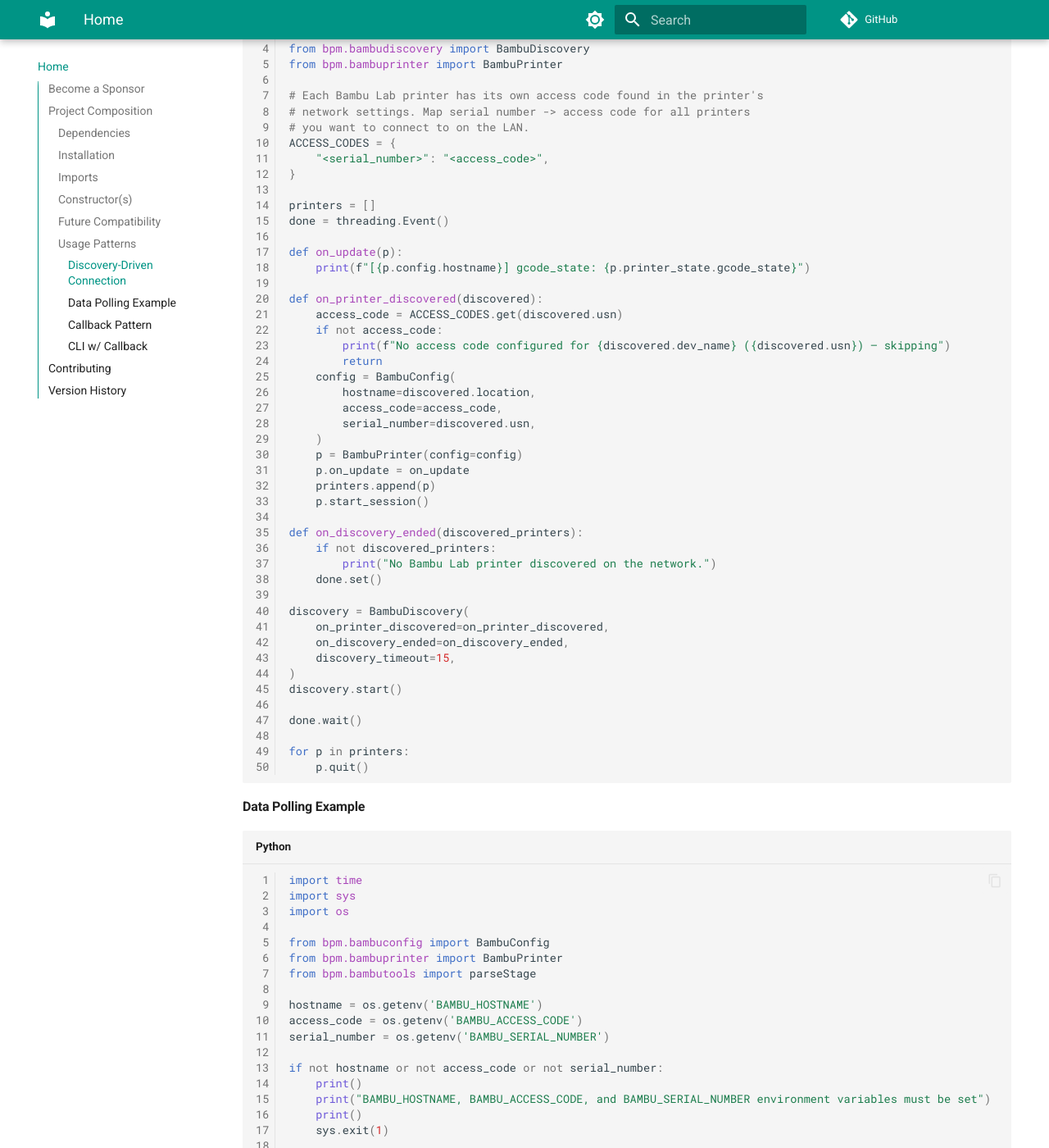
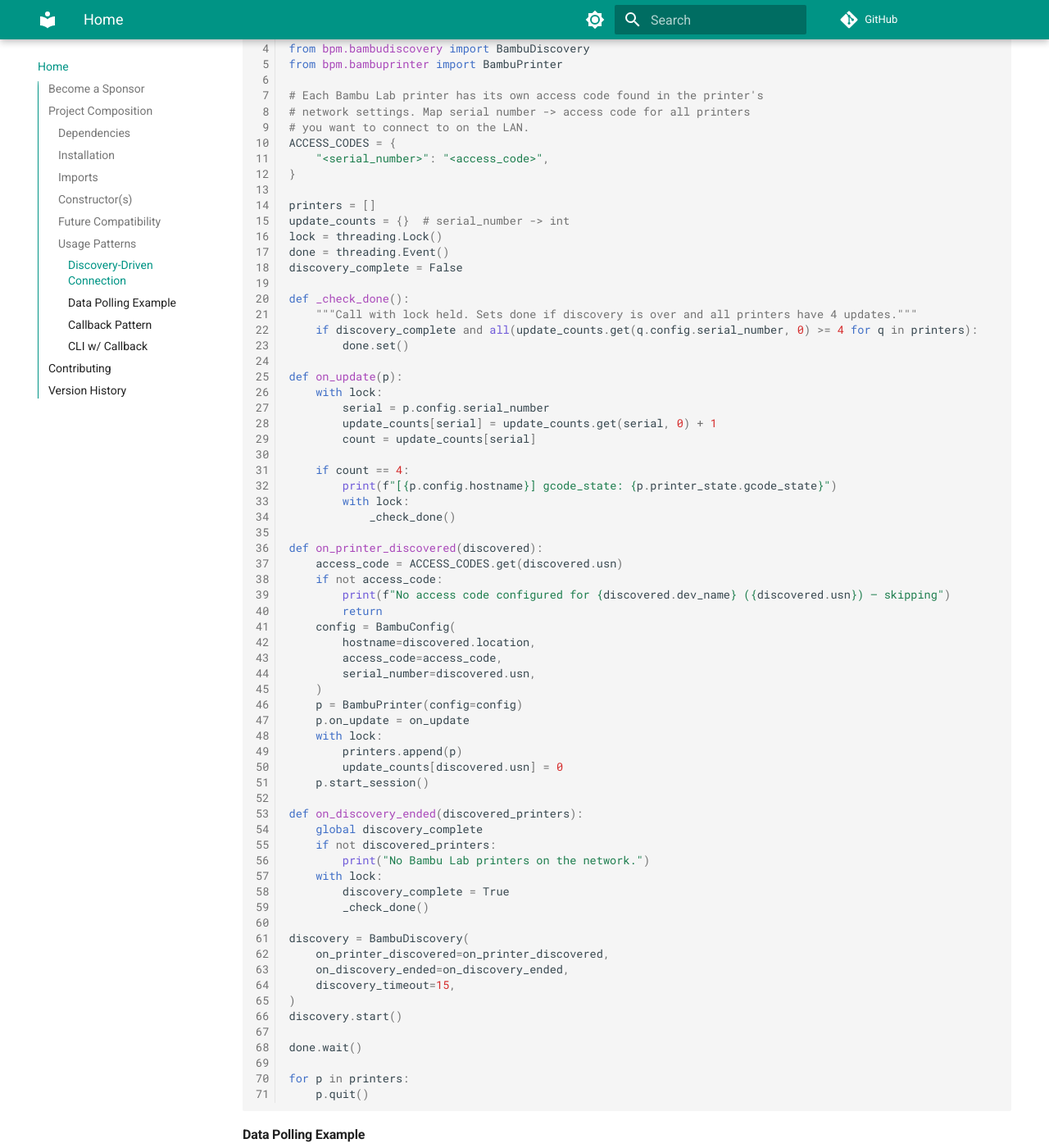
Before and after one commit to synman/bambu-printer-manager, an MkDocs documentation site: the page built from docs/index.md, in a window 1280 px wide and 1400 px high, scrolled down 2760 px. Shown: the whole window at 82% size. Built offline with MkDocs 1.6.1 and Material for MkDocs 9.7.7, drawn with Linux system fonts in a browser that asks for light colours.

Commit message:
enhance printer discovery and update handling

```diff
--- a/docs/index.md
+++ b/docs/index.md
@@ -103,10 +103,26 @@
 }
 
 printers = []
+update_counts = {}  # serial_number -> int
+lock = threading.Lock()
 done = threading.Event()
+discovery_complete = False
+
+def _check_done():
+    """Call with lock held. Sets done if discovery is over and all printers have 4 updates."""
+    if discovery_complete and all(update_counts.get(q.config.serial_number, 0) >= 4 for q in printers):
+        done.set()
 
 def on_update(p):
-    print(f"[{p.config.hostname}] gcode_state: {p.printer_state.gcode_state}")
+    with lock:
+        serial = p.config.serial_number
+        update_counts[serial] = update_counts.get(serial, 0) + 1
+        count = update_counts[serial]
+
+    if count == 4:
+        print(f"[{p.config.hostname}] gcode_state: {p.printer_state.gcode_state}")
+        with lock:
+            _check_done()
 
 def on_printer_discovered(discovered):
     access_code = ACCESS_CODES.get(discovered.usn)
@@ -120,13 +136,18 @@
     )
     p = BambuPrinter(config=config)
     p.on_update = on_update
-    printers.append(p)
+    with lock:
+        printers.append(p)
+        update_counts[discovered.usn] = 0
     p.start_session()
 
 def on_discovery_ended(discovered_printers):
+    global discovery_complete
     if not discovered_printers:
-        print("No Bambu Lab printer discovered on the network.")
-    done.set()
+        print("No Bambu Lab printers on the network.")
+    with lock:
+        discovery_complete = True
+        _check_done()
 
 discovery = BambuDiscovery(
     on_printer_discovered=on_printer_discovered,
--- a/src/bpm/__init__.py
+++ b/src/bpm/__init__.py
@@ -1,5 +1,6 @@
 from . import bambucommands as bambucommands
 from . import bambuconfig as bambuconfig
+from . import bambudiscovery as bambudiscovery
 from . import bambuprinter as bambuprinter
 from . import bambuproject as bambuproject
 from . import bambuspool as bambuspool
```
Also changed, not shown: 3 other files.
